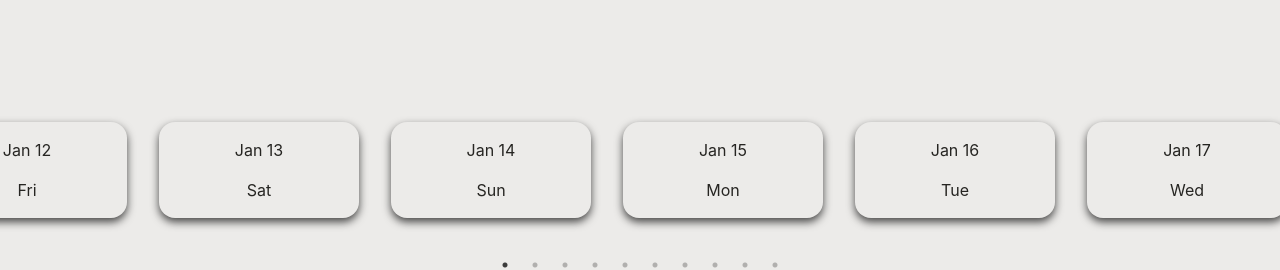
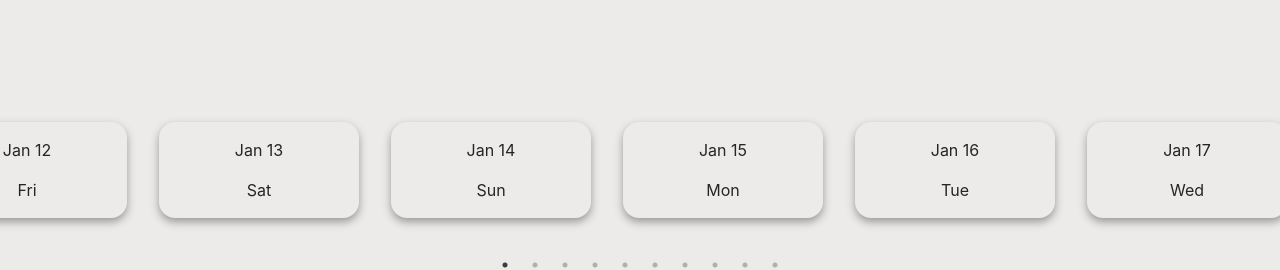
Before and after one commit to Technigo/final-boiler-plate-monorepo, a React (Vite) app: page / in a window 1280 px wide. Shown: the part 860-1130 px from the top of the page. Built offline with nearby package versions, Linux system fonts and the light colour scheme; no server answers.

Commit message:
Adjusted the calendar-css to also use the variable box-shadow-color

```diff
--- a/src/components/Calendar.css
+++ b/src/components/Calendar.css
@@ -11,7 +11,7 @@
 }
 .the-day {
 	height: 100%;
-	box-shadow: 0 4px 8px rgba(0, 0, 0, 0.7);
+	box-shadow: 0 4px 8px var(--box-shadow-color);
 	border-radius: 1rem;
 }
 .the-day:hover {
```
